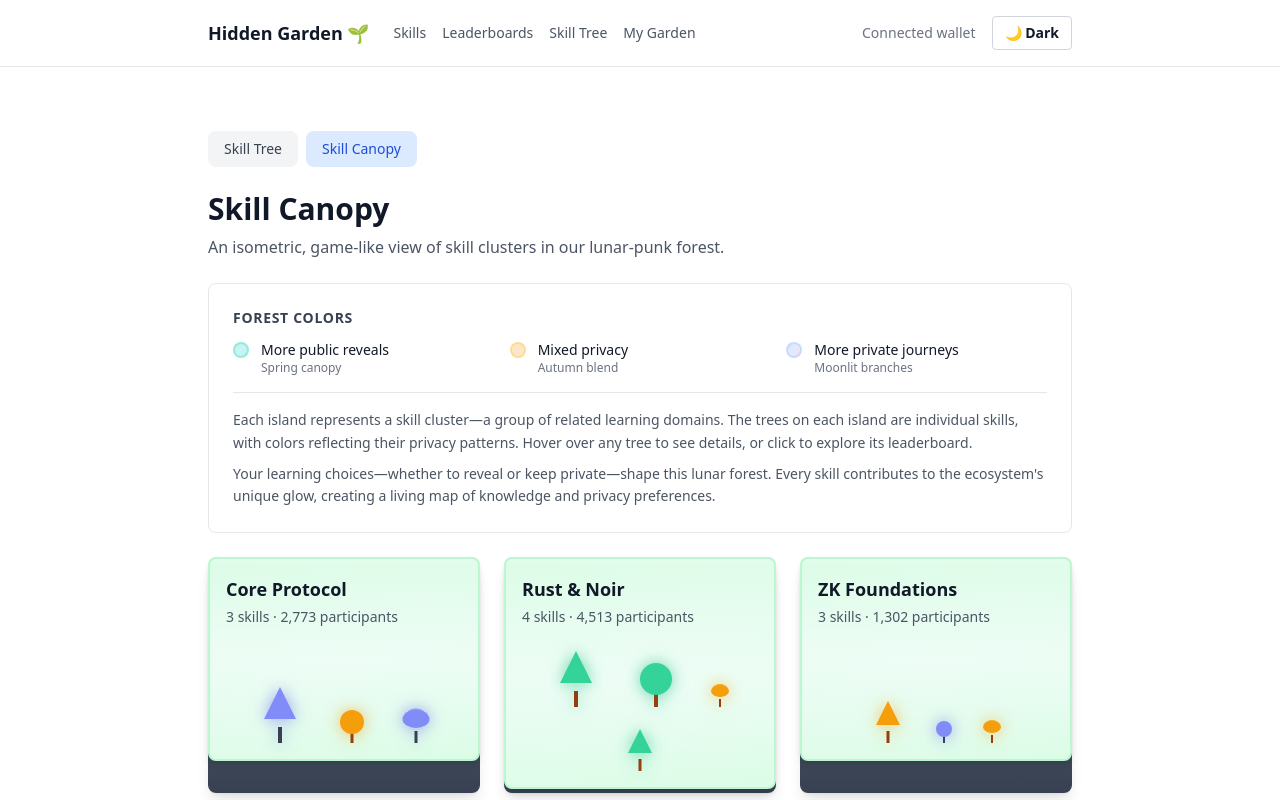
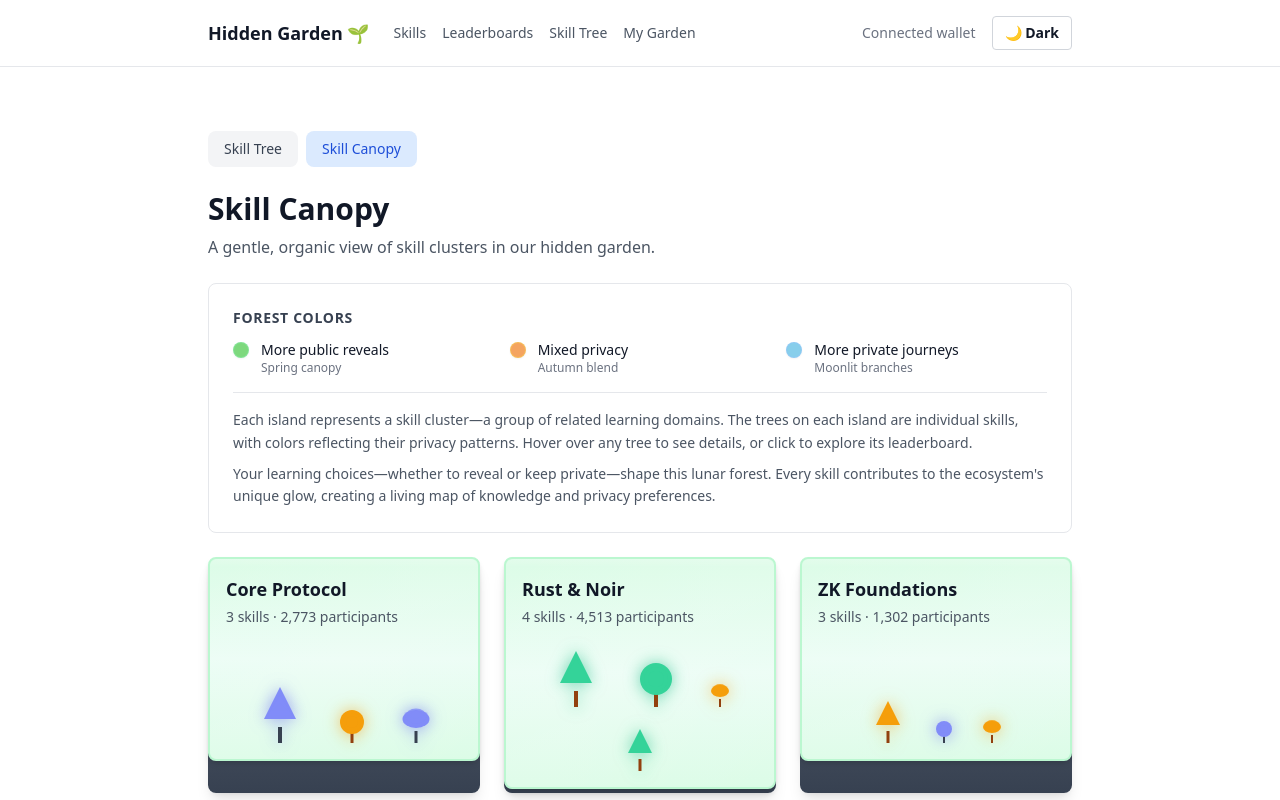
Before and after one commit to understories/hidden-garden, a Next.js app in the folder apps/aztecbat-ui/: page /skill-canopy in a window 1280 px wide. Shown: the top 800 px of the page. Built offline with nearby package versions, Linux system fonts and the light colour scheme; no server answers; what wagmi would draw is missing.

Commit message:
Update page.tsx

```diff
--- a/apps/aztecbat-ui/app/skill-canopy/page.tsx
+++ b/apps/aztecbat-ui/app/skill-canopy/page.tsx
@@ -68,7 +68,7 @@ export default function SkillCanopyPage() {
       <div>
         <h1 className="text-3xl font-bold mb-2">Skill Canopy</h1>
         <p className="text-gray-600 dark:text-gray-400">
-          An isometric, game-like view of skill clusters in our lunar-punk forest.
+          A gentle, organic view of skill clusters in our hidden garden.
         </p>
       </div>
 
@@ -81,7 +81,7 @@ export default function SkillCanopyPage() {
           <div className="grid grid-cols-1 sm:grid-cols-3 gap-4">
             {/* Public-heavy */}
             <div className="flex items-start gap-3">
-              <div className="w-4 h-4 rounded-full bg-gradient-to-br from-emerald-400/30 via-cyan-400/25 to-teal-400/30 dark:from-emerald-400/40 dark:via-cyan-400/35 dark:to-teal-400/40 border-2 border-emerald-400/30 dark:border-emerald-400/40 flex-shrink-0 mt-0.5" />
+              <div className="w-4 h-4 rounded-full bg-[#7dd87d] border border-green-300/50 dark:border-green-400/30 flex-shrink-0 mt-0.5 shadow-sm" />
               <div>
                 <div className="text-sm font-medium text-gray-900 dark:text-gray-100">
                   More public reveals
@@ -94,7 +94,7 @@ export default function SkillCanopyPage() {
 
             {/* Mixed */}
             <div className="flex items-start gap-3">
-              <div className="w-4 h-4 rounded-full bg-gradient-to-br from-amber-400/30 via-orange-400/25 to-yellow-400/30 dark:from-amber-400/40 dark:via-orange-400/35 dark:to-yellow-400/40 border-2 border-amber-400/30 dark:border-amber-400/40 flex-shrink-0 mt-0.5" />
+              <div className="w-4 h-4 rounded-full bg-[#f4a460] border border-amber-300/50 dark:border-amber-400/30 flex-shrink-0 mt-0.5 shadow-sm" />
               <div>
                 <div className="text-sm font-medium text-gray-900 dark:text-gray-100">
                   Mixed privacy
@@ -107,7 +107,7 @@ export default function SkillCanopyPage() {
 
             {/* Mostly private */}
             <div className="flex items-start gap-3">
-              <div className="w-4 h-4 rounded-full bg-gradient-to-br from-blue-400/25 via-indigo-400/20 to-purple-400/25 dark:from-blue-400/35 dark:via-indigo-400/30 dark:to-purple-400/35 border-2 border-blue-400/20 dark:border-indigo-400/30 flex-shrink-0 mt-0.5" />
+              <div className="w-4 h-4 rounded-full bg-[#87ceeb] border border-blue-300/50 dark:border-blue-400/30 flex-shrink-0 mt-0.5 shadow-sm" />
               <div>
                 <div className="text-sm font-medium text-gray-900 dark:text-gray-100">
                   More private journeys
```
